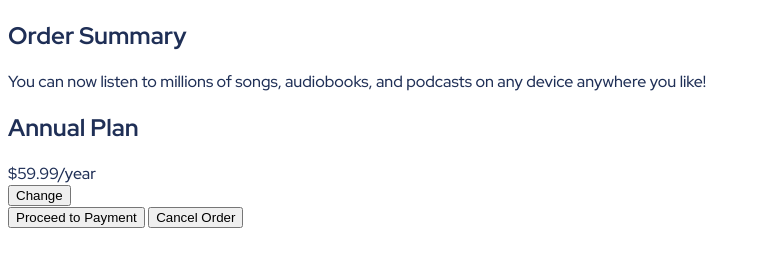
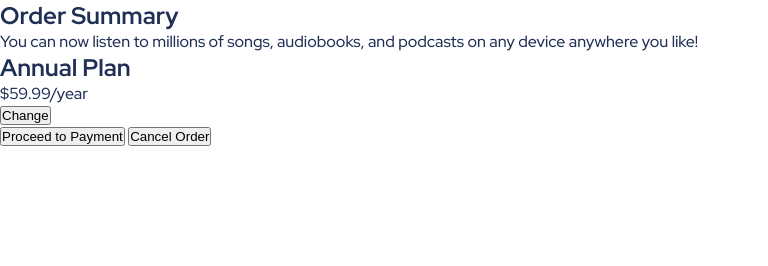
Before and after one commit to FarisPalayi/Order-summary-component, a website: page index.html in a window 1280 px wide. Shown: the whole page, without its empty margins (0-768 px from the left). Drawn offline with nearby package versions, Linux system fonts and the light colour scheme; files that its build step writes are made by us from their sources.

Commit message:
🧹 chore: reset css

```diff
--- a/sass/style.scss
+++ b/sass/style.scss
@@ -1,5 +1,13 @@
 @use "abstracts/colors" as *;
 @use "abstracts/mixins" as *;
+
+*,
+*::before,
+*::after {
+  margin: 0;
+  padding: 0;
+  box-sizing: border-box;
+}
 
 html {
   font-family: 'Red Hat Display', sans-serif;
```
